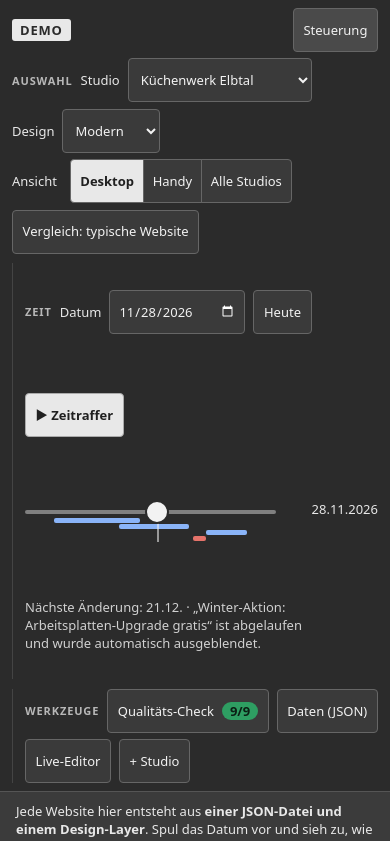
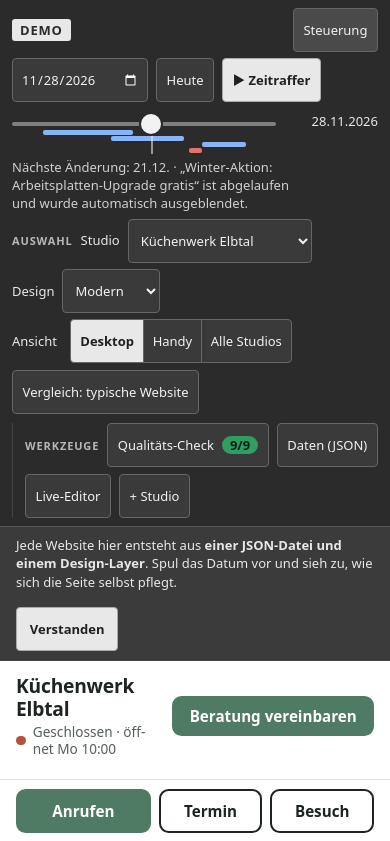
Before and after one commit to Julianm005/kuechenstudio-system, a plain HTML site: page index.html in a window 390 px wide. Both pictures are taken after a click on the button "Steuerung". Shown: the top 841 px of the page. Drawn offline with Linux system fonts and the light colour scheme.

Commit message:
Handy: Zeitsteuerung bleibt in der eingeklappten Leiste sichtbar
Co-Authored-By: Claude Sonnet 5.5 <noreply@anthropic.com>
Claude-Session: https://claude.ai/code/session_01FBHSsvVw6J8HwwUZra7LZJ

```diff
--- a/css/demo.css
+++ b/css/demo.css
@@ -74,9 +74,36 @@ body {
     width: 100%;
   }
 
-  .leiste-felder.offen { display: flex; }
+  .leiste-felder.offen { display: flex; order: 2; }
 
   .leiste-hinweis { flex-direction: column; align-items: flex-start; }
+
+  /* Die Zeitsteuerung bleibt sichtbar, Auswahl und Werkzeuge klappen hinter „Steuerung“ */
+  .leiste-gruppe-zeit {
+    order: 1;
+    flex: 1 1 100%;
+    padding-left: 0;
+    border-left: 0;
+  }
+
+  .leiste-gruppe-zeit .leiste-gruppe-titel { display: none; }
+  .leiste-gruppe-zeit > label {
+    position: absolute;
+    width: 1px;
+    height: 1px;
+    overflow: hidden;
+    clip-path: inset(50%);
+    white-space: nowrap;
+  }
+
+  .strahl-naechste {
+    overflow: hidden;
+    text-overflow: ellipsis;
+    white-space: nowrap;
+    text-wrap: nowrap;
+  }
+
+  .leiste-gruppe + .leiste-gruppe { padding-left: 0; border-left: 0; }
 }
 
 .leiste-marke {
@@ -134,7 +161,9 @@ body {
   border-left: 1px solid #444;
 }
 
-.leiste-gruppe-zeit { flex: 1 1 26rem; }
+.leiste-gruppe-auswahl { order: 1; }
+.leiste-gruppe-zeit { order: 2; flex: 1 1 26rem; }
+.leiste-gruppe-werkzeuge { order: 3; }
 
 .leiste-gruppe-titel {
   color: #b8b8b8;
--- a/js/app.js
+++ b/js/app.js
@@ -125,8 +125,23 @@ function baueLeiste() {
     <div class="leiste-innen">
       <span class="leiste-marke">Demo</span>
       <button type="button" class="leiste-knopf leiste-menue" id="leiste-menue" aria-expanded="false" aria-controls="leiste-felder">Steuerung</button>
+    <div class="leiste-gruppe leiste-gruppe-zeit" role="group" aria-label="Zeit">
+      <span class="leiste-gruppe-titel" aria-hidden="true">Zeit</span>
+      <label class="leiste-feld" for="wahl-datum">Datum</label>
+      <input type="date" id="wahl-datum" title="Datum simulieren" required>
+      <button type="button" class="leiste-knopf" id="wahl-heute">Heute</button>
+      <button type="button" class="leiste-knopf leiste-knopf-haupt" id="strahl-play" aria-pressed="false">▶ Zeitraffer</button>
+      <div class="leiste-strahl">
+        <div class="strahl">
+          <span class="strahl-spuren" id="strahl-spuren" aria-hidden="true"></span>
+          <input type="range" id="strahl-regler" min="0" max="0" step="1" value="0" aria-label="Datum auf dem Zeitstrahl">
+        </div>
+        <output class="strahl-datum" id="strahl-datum" for="strahl-regler"></output>
+      </div>
+      <output class="strahl-naechste" id="strahl-naechste" aria-live="off"></output>
+    </div>
       <div class="leiste-felder" id="leiste-felder" role="group" aria-label="Demo-Steuerung">
-      <div class="leiste-gruppe" role="group" aria-label="Auswahl">
+      <div class="leiste-gruppe leiste-gruppe-auswahl" role="group" aria-label="Auswahl">
         <span class="leiste-gruppe-titel" aria-hidden="true">Auswahl</span>
         <label class="leiste-feld">Studio
           <select id="wahl-studio">${studioOptionen()}</select>
@@ -143,22 +158,7 @@ function baueLeiste() {
         </fieldset>
         <button type="button" class="leiste-knopf" id="wahl-typisch" aria-pressed="false">Vergleich: typische Website</button>
       </div>
-      <div class="leiste-gruppe leiste-gruppe-zeit" role="group" aria-label="Zeit">
-        <span class="leiste-gruppe-titel" aria-hidden="true">Zeit</span>
-        <label class="leiste-feld" for="wahl-datum">Datum</label>
-        <input type="date" id="wahl-datum" title="Datum simulieren" required>
-        <button type="button" class="leiste-knopf" id="wahl-heute">Heute</button>
-        <button type="button" class="leiste-knopf leiste-knopf-haupt" id="strahl-play" aria-pressed="false">▶ Zeitraffer</button>
-        <div class="leiste-strahl">
-          <div class="strahl">
-            <span class="strahl-spuren" id="strahl-spuren" aria-hidden="true"></span>
-            <input type="range" id="strahl-regler" min="0" max="0" step="1" value="0" aria-label="Datum auf dem Zeitstrahl">
-          </div>
-          <output class="strahl-datum" id="strahl-datum" for="strahl-regler"></output>
-        </div>
-        <output class="strahl-naechste" id="strahl-naechste" aria-live="off"></output>
-      </div>
-      <div class="leiste-gruppe" role="group" aria-label="Werkzeuge">
+      <div class="leiste-gruppe leiste-gruppe-werkzeuge" role="group" aria-label="Werkzeuge">
         <span class="leiste-gruppe-titel" aria-hidden="true">Werkzeuge</span>
         <button type="button" class="leiste-knopf" id="wahl-check" aria-expanded="false" aria-controls="panel-check">
           Qualitäts-Check <span class="badge" id="check-badge"></span>
```
